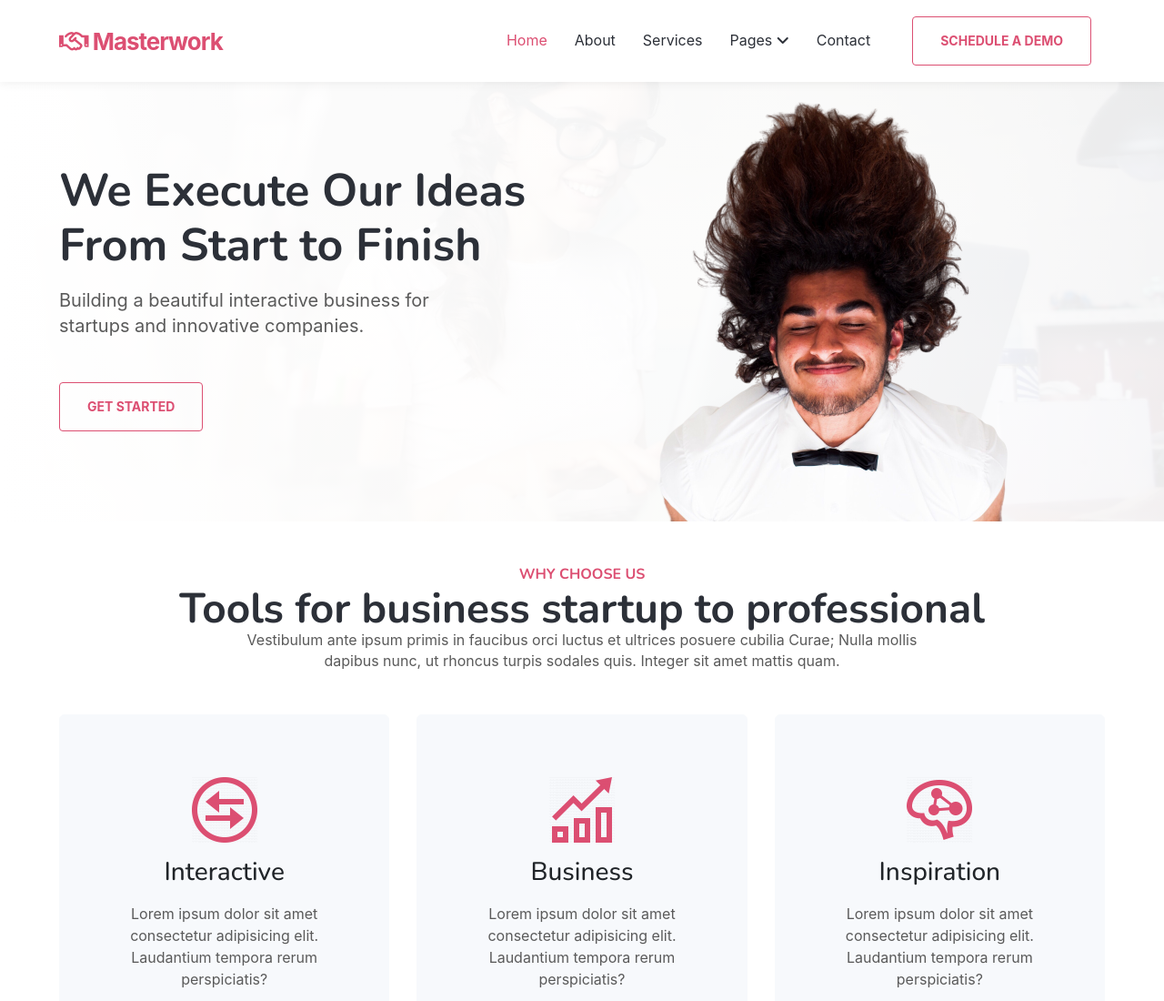
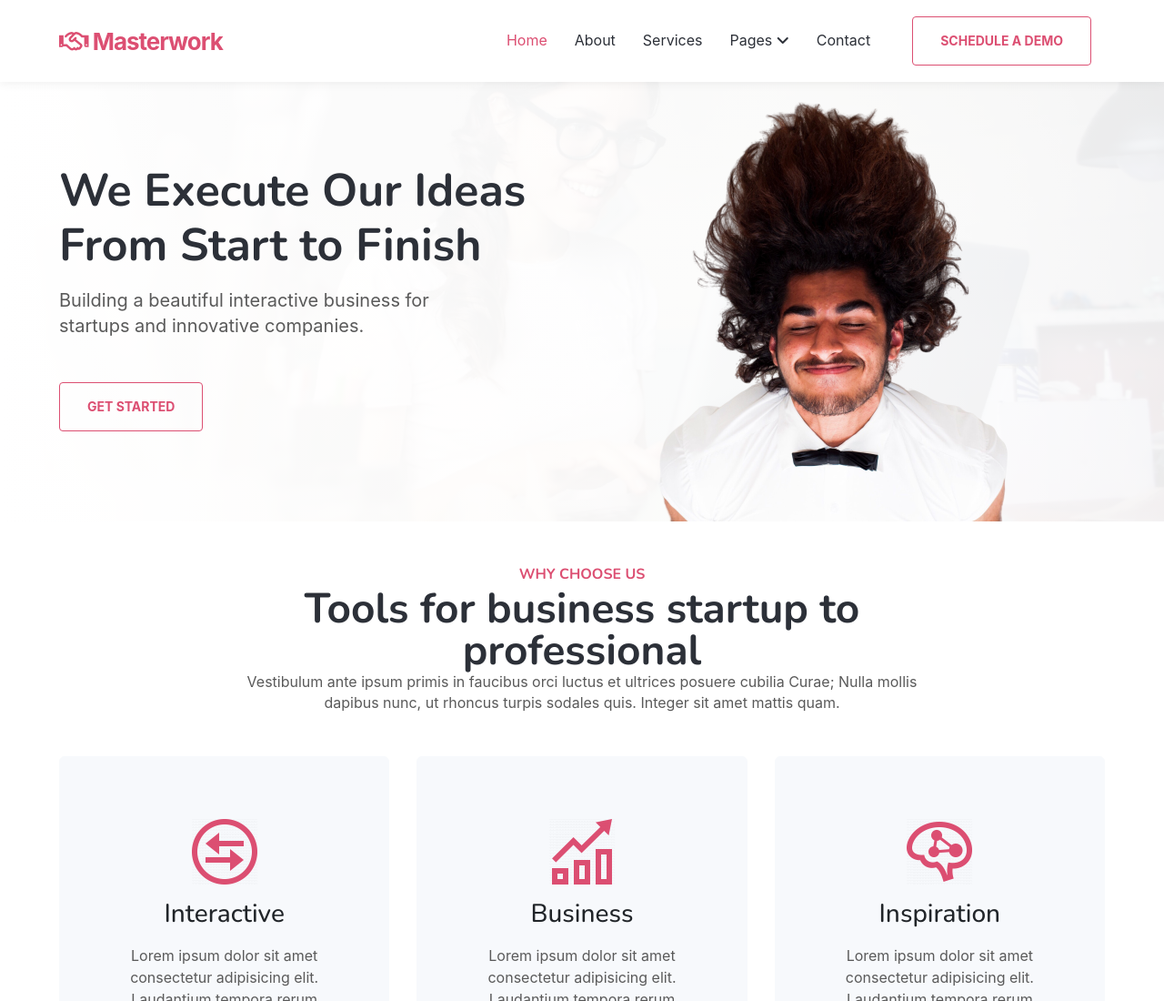
Before and after one commit to Charlesdangg/Capstone, a plain HTML site: page index.html in a window 1280 px wide. Shown: the top 1100 px of the page at 91% size. Drawn offline with nearby package versions, Linux system fonts and the light colour scheme; a script that the page names is missing.

Commit message:
Update style.css

```diff
--- a/css/style.css
+++ b/css/style.css
@@ -374,6 +374,11 @@ button.navbar-toggler.collapsed .icon-expand {
 
 /* Carousel 2  */
 
+.header-section {
+    max-width: 750px;
+    margin: 0 auto;
+}
+
 .carousel2 .card {
     border-radius: 6px;
     transition: 0.3s ease-in;
```
